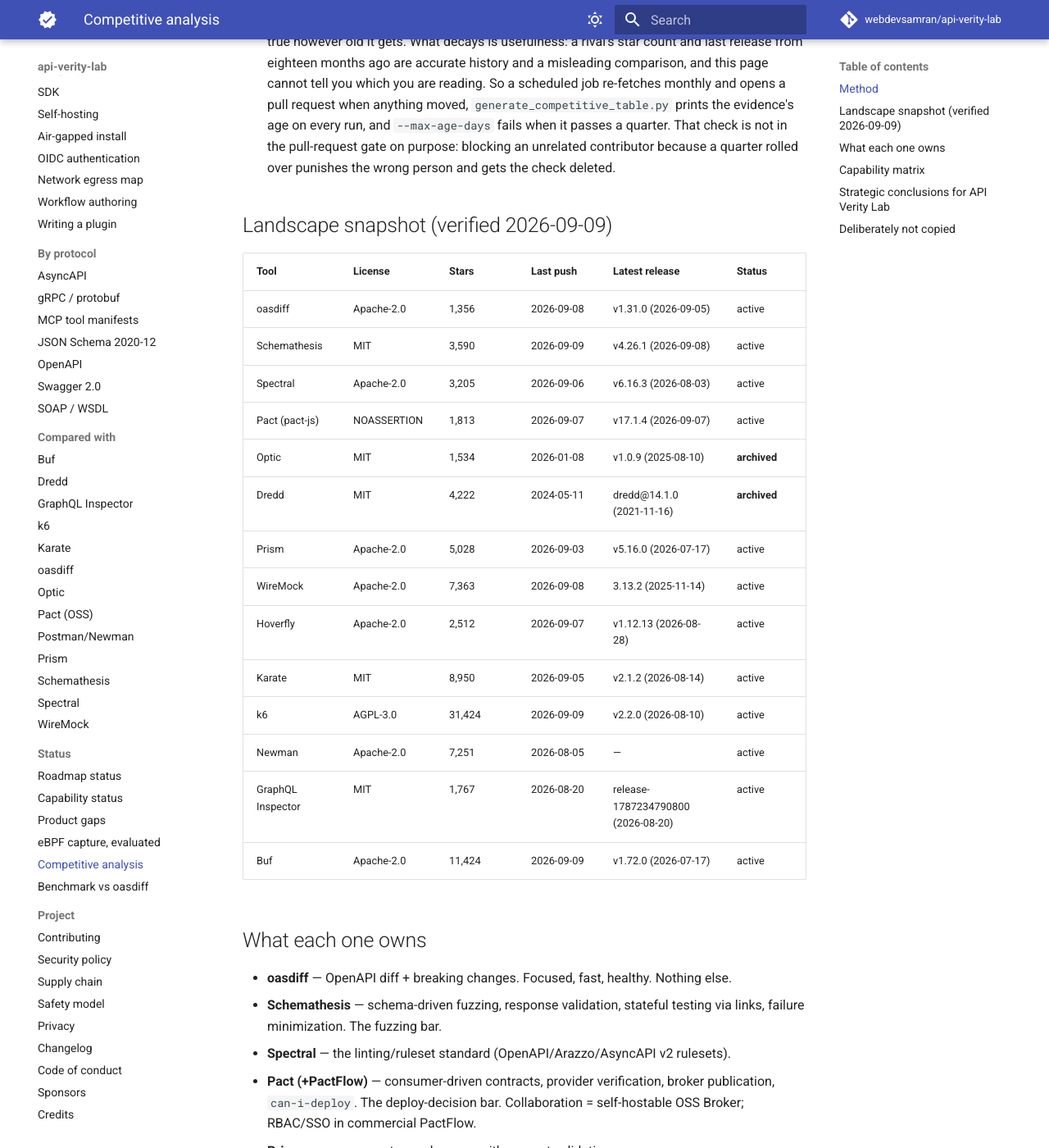
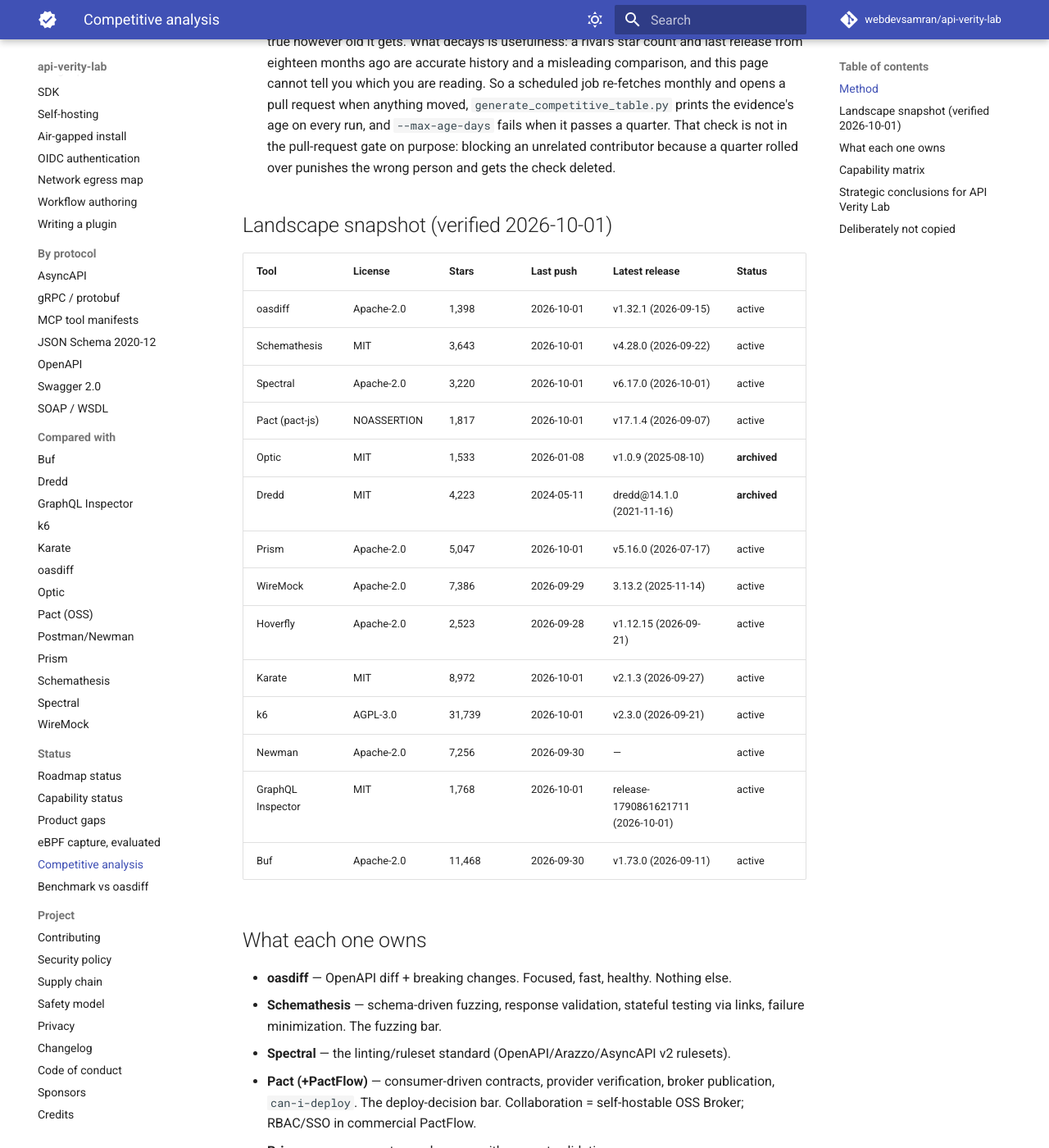
Before and after one commit to webdevsamran/api-verity-lab, an MkDocs documentation site: the page built from docs/competitive-analysis.md, in a window 1280 px wide and 1400 px high, scrolled down 495 px. Shown: the whole window at 82% size. Built offline with MkDocs 1.6.1 and Material for MkDocs 9.7.7, drawn with Linux system fonts in a browser that asks for light colours; comment, search, counter and statistics services are not loaded; some of the changed text lies outside the part shown.

Commit message:
chore(docs): refresh the competitive landscape from live data

```diff
--- a/docs/competitive-analysis.md
+++ b/docs/competitive-analysis.md
@@ -6,13 +6,13 @@ description: >-
 # Competitive Analysis — API Verity Lab
 
 <!-- generated:provenance -->
-Generated: 2026-09-09 · Evidence: live GitHub API metadata (see `data/competitor-meta.json`) + documented product models. Full machine-readable matrix: `data/competitive-capabilities.json`.
+Generated: 2026-10-01 · Evidence: live GitHub API metadata (see `data/competitor-meta.json`) + documented product models. Full machine-readable matrix: `data/competitive-capabilities.json`.
 <!-- /generated:provenance -->
 
 ## Method
 
 <!-- generated:method -->
-- Repo license, stars, last push, archived status and latest release fetched **live on 2026-09-09** via the authenticated GitHub API for every competitor.
+- Repo license, stars, last push, archived status and latest release fetched **live on 2026-10-01** via the authenticated GitHub API for every competitor.
 <!-- /generated:method -->
 - Qualitative capability claims are labeled VERIFIED (fetched metadata / official docs quotes) or KNOWLEDGE-BASED (documented product understanding).
 - No competitor is claimed to *lack* a feature without verification; unverified areas are `unknown`.
@@ -27,24 +27,24 @@ Generated: 2026-09-09 · Evidence: live GitHub API metadata (see `data/competito
   quarter rolled over punishes the wrong person and gets the check deleted.
 
 <!-- generated:landscape -->
-## Landscape snapshot (verified 2026-09-09)
+## Landscape snapshot (verified 2026-10-01)
 
 | Tool | License | Stars | Last push | Latest release | Status |
 |---|---|---|---|---|---|
-| oasdiff | Apache-2.0 | 1,356 | 2026-09-08 | v1.31.0 (2026-09-05) | active |
-| Schemathesis | MIT | 3,590 | 2026-09-09 | v4.26.1 (2026-09-08) | active |
-| Spectral | Apache-2.0 | 3,205 | 2026-09-06 | v6.16.3 (2026-08-03) | active |
-| Pact (pact-js) | NOASSERTION | 1,813 | 2026-09-07 | v17.1.4 (2026-09-07) | active |
-| Optic | MIT | 1,534 | 2026-01-08 | v1.0.9 (2025-08-10) | **archived** |
-| Dredd | MIT | 4,222 | 2024-05-11 | dredd@14.1.0 (2021-11-16) | **archived** |
-| Prism | Apache-2.0 | 5,028 | 2026-09-03 | v5.16.0 (2026-07-17) | active |
-| WireMock | Apache-2.0 | 7,363 | 2026-09-08 | 3.13.2 (2025-11-14) | active |
-| Hoverfly | Apache-2.0 | 2,512 | 2026-09-07 | v1.12.13 (2026-08-28) | active |
-| Karate | MIT | 8,950 | 2026-09-05 | v2.1.2 (2026-08-14) | active |
-| k6 | AGPL-3.0 | 31,424 | 2026-09-09 | v2.2.0 (2026-08-10) | active |
-| Newman | Apache-2.0 | 7,251 | 2026-08-05 | — | active |
-| GraphQL Inspector | MIT | 1,767 | 2026-08-20 | release-1787234790800 (2026-08-20) | active |
-| Buf | Apache-2.0 | 11,424 | 2026-09-09 | v1.72.0 (2026-07-17) | active |
+| oasdiff | Apache-2.0 | 1,398 | 2026-10-01 | v1.32.1 (2026-09-15) | active |
+| Schemathesis | MIT | 3,643 | 2026-10-01 | v4.28.0 (2026-09-22) | active |
+| Spectral | Apache-2.0 | 3,220 | 2026-10-01 | v6.17.0 (2026-10-01) | active |
+| Pact (pact-js) | NOASSERTION | 1,817 | 2026-10-01 | v17.1.4 (2026-09-07) | active |
+| Optic | MIT | 1,533 | 2026-01-08 | v1.0.9 (2025-08-10) | **archived** |
+| Dredd | MIT | 4,223 | 2024-05-11 | dredd@14.1.0 (2021-11-16) | **archived** |
+| Prism | Apache-2.0 | 5,047 | 2026-10-01 | v5.16.0 (2026-07-17) | active |
+| WireMock | Apache-2.0 | 7,386 | 2026-09-29 | 3.13.2 (2025-11-14) | active |
+| Hoverfly | Apache-2.0 | 2,523 | 2026-09-28 | v1.12.15 (2026-09-21) | active |
+| Karate | MIT | 8,972 | 2026-10-01 | v2.1.3 (2026-09-27) | active |
+| k6 | AGPL-3.0 | 31,739 | 2026-10-01 | v2.3.0 (2026-09-21) | active |
+| Newman | Apache-2.0 | 7,256 | 2026-09-30 | — | active |
+| GraphQL Inspector | MIT | 1,768 | 2026-10-01 | release-1790861621711 (2026-10-01) | active |
+| Buf | Apache-2.0 | 11,468 | 2026-09-30 | v1.73.0 (2026-09-11) | active |
 <!-- /generated:landscape -->
 
 ## What each one owns
```
Also changed, not shown: 1 other file.
